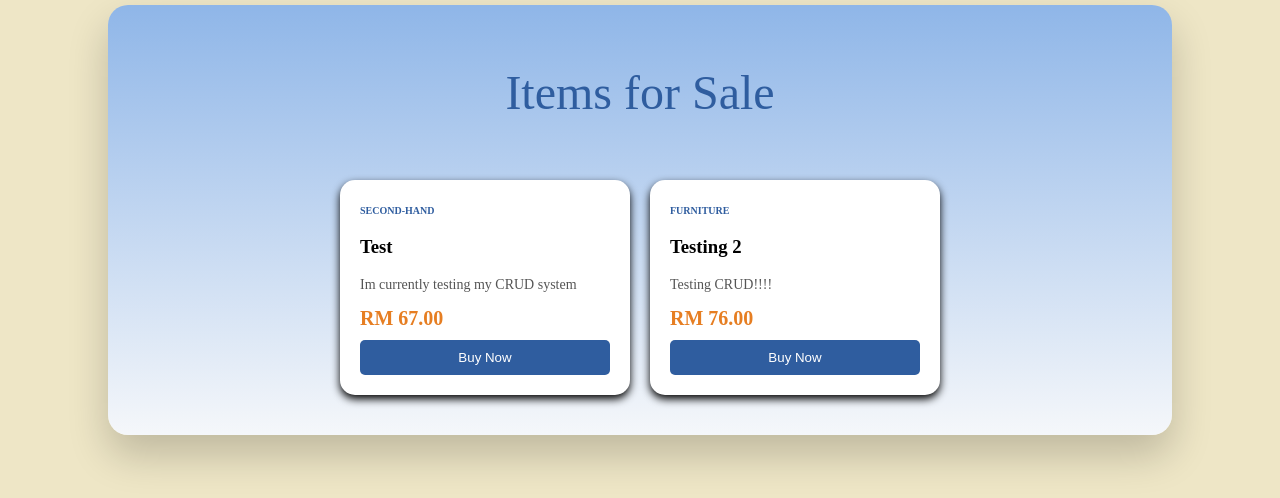
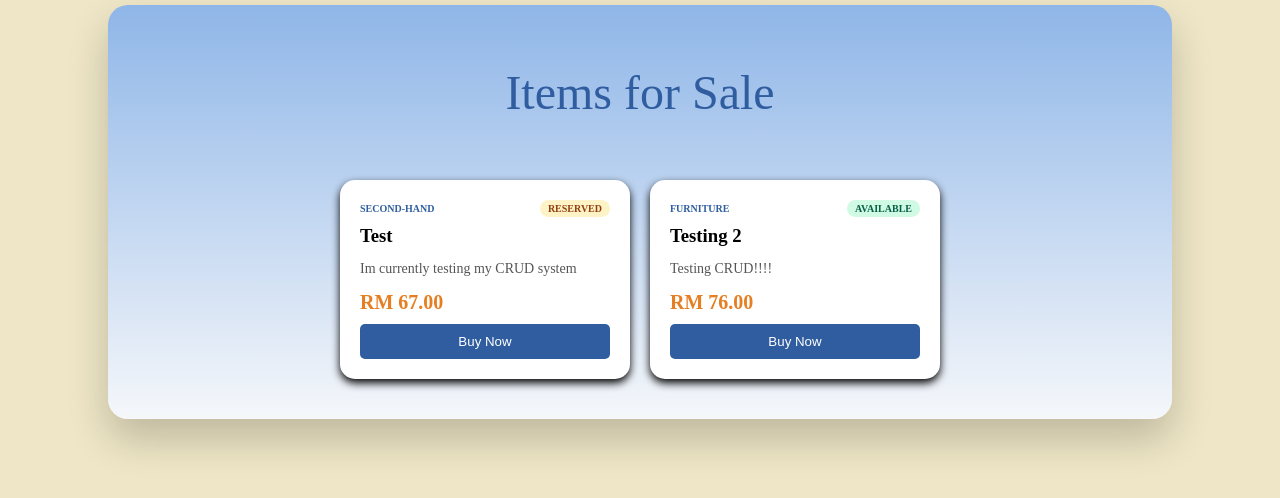
Before and after one commit to S1ngggg/GitExercise-G062-, a Flask app: page /home in a window 1280 px wide. Shown: the part 165-663 px from the top of the page. Run offline with Flask 3, Linux system fonts and the light colour scheme; data comes from the database, SQL or seed files in the repository; some web fonts are replaced.

Commit message:
added css styles for item_form.html and home.html

```diff
--- a/static/css/style.css
+++ b/static/css/style.css
@@ -1,13 +1,11 @@
 .marketplace_grid {
     display: flex;
-    /* fixed it so that if items don't fit they go to the next line */
     flex-wrap: wrap;
     gap: 20px;
     justify-content: center;
     padding: 20px;
 }
 
-/* an item card type grid for each item */
 .item_card {
     background: white;
     border-radius: 15px;
@@ -22,10 +20,12 @@
     color: #555;
 }
 
-.status_info {
-    color: blue;
-    font-size: 13px;
-    margin-top: 5px;
+/* Top row: category label + status badge side by side */
+.item_top_row {
+    display: flex;
+    justify-content: space-between;
+    align-items: center;
+    margin-bottom: 8px;
 }
 
 .category_label {
@@ -33,6 +33,30 @@
     font-weight: bold;
     color: #2f5d9f;
     text-transform: uppercase;
+}
+
+/* Status badge — colour changes based on condition */
+.status_badge {
+    font-size: 10px;
+    font-weight: bold;
+    text-transform: uppercase;
+    padding: 3px 8px;
+    border-radius: 20px;
+}
+
+.status_available {
+    background-color: #d1fae5;
+    color: #065f46;
+}
+
+.status_reserved {
+    background-color: #fef3c7;
+    color: #92400e;
+}
+
+.status_sold {
+    background-color: #fee2e2;
+    color: #991b1b;
 }
 
 .price {
@@ -62,4 +86,62 @@
 
 .item_title {
     color: black;
+    margin: 0 0 6px 0;
 }
+
+/* Empty state when no items are listed */
+.empty_state {
+    text-align: center;
+    padding: 40px 20px;
+    font-family: "Fredoka", sans-serif;
+    color: #4b5563;
+    font-size: 18px;
+}
+
+.empty_state p {
+    margin-bottom: 16px;
+}
+
+.sell_container {
+    max-width: 620px;
+}
+
+.sell_description {
+    text-align: center;
+    color: black;
+    font-family: 'Fredoka', sans-serif;
+    margin-top: -10px;
+    margin-bottom: 20px;
+}
+
+.neat_edges {
+    width: 100%;
+    padding: 0 20px 20px 20px;
+    box-sizing: border-box;
+
+}
+
+.description_textarea {
+    width: 100%;
+    padding: 8px;
+    border-radius: 10px;
+    border: 1px;
+    font-size: 14px;
+    font-family: 'Fredoka', sans-serif;
+    resize: vertical;
+
+
+}
+
+.upload_buttom {
+    margin-top: 10px;
+    border-radius: 20px;
+    border: none;
+    display: block;
+    margin: 20px auto;
+    font-size: 17px;
+    width: 100%;
+    margin-top: 20px;
+    padding: 12px;
+    font-size: 16px;
+}
```
